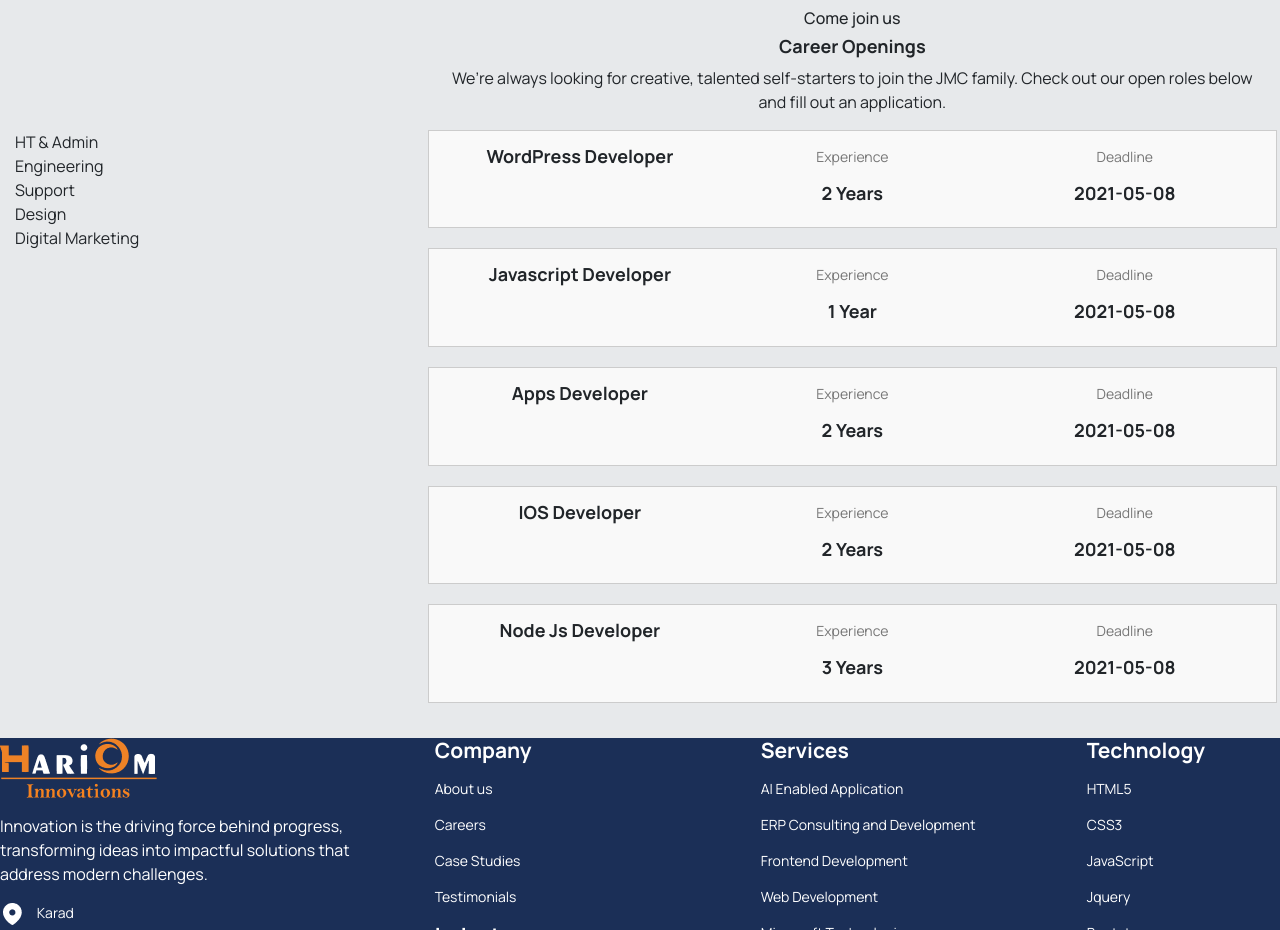
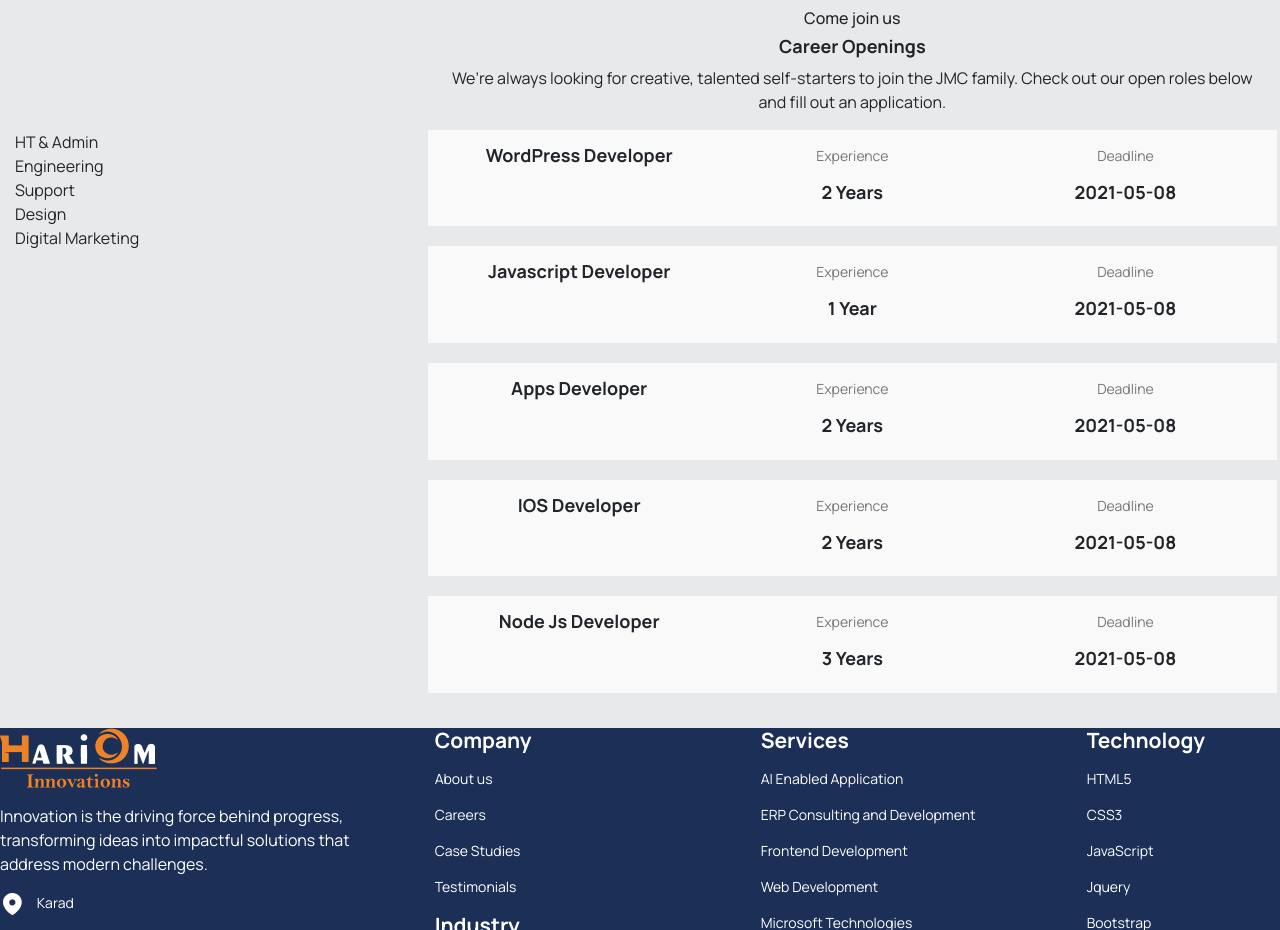
Before and after one commit to GeetaFullstackdeveloper/MERN-full-stack-developer, a React (Create React App) app in the folder ReactJs/trail_project/: page /carrerpage in a window 1280 px wide. Shown: the part 960-1890 px from the top of the page. Built offline with nearby package versions, Linux system fonts and the light colour scheme.

Commit message:
Career page

```diff
--- a/ReactJs/trail_project/src/CSS/style.css
+++ b/ReactJs/trail_project/src/CSS/style.css
@@ -186,7 +186,7 @@ hr{
 /* Ensure each job box (row) is aligned horizontally */
 .job-box {
   margin-bottom: 20px;  /* Add space between each box */
-  border: 1px solid #ccc; /* Optional border for visual clarity */
+
   padding: 15px;  /* Padding inside the box */
   background-color: #f9f9f9;  /* Light background color */
 }
```
